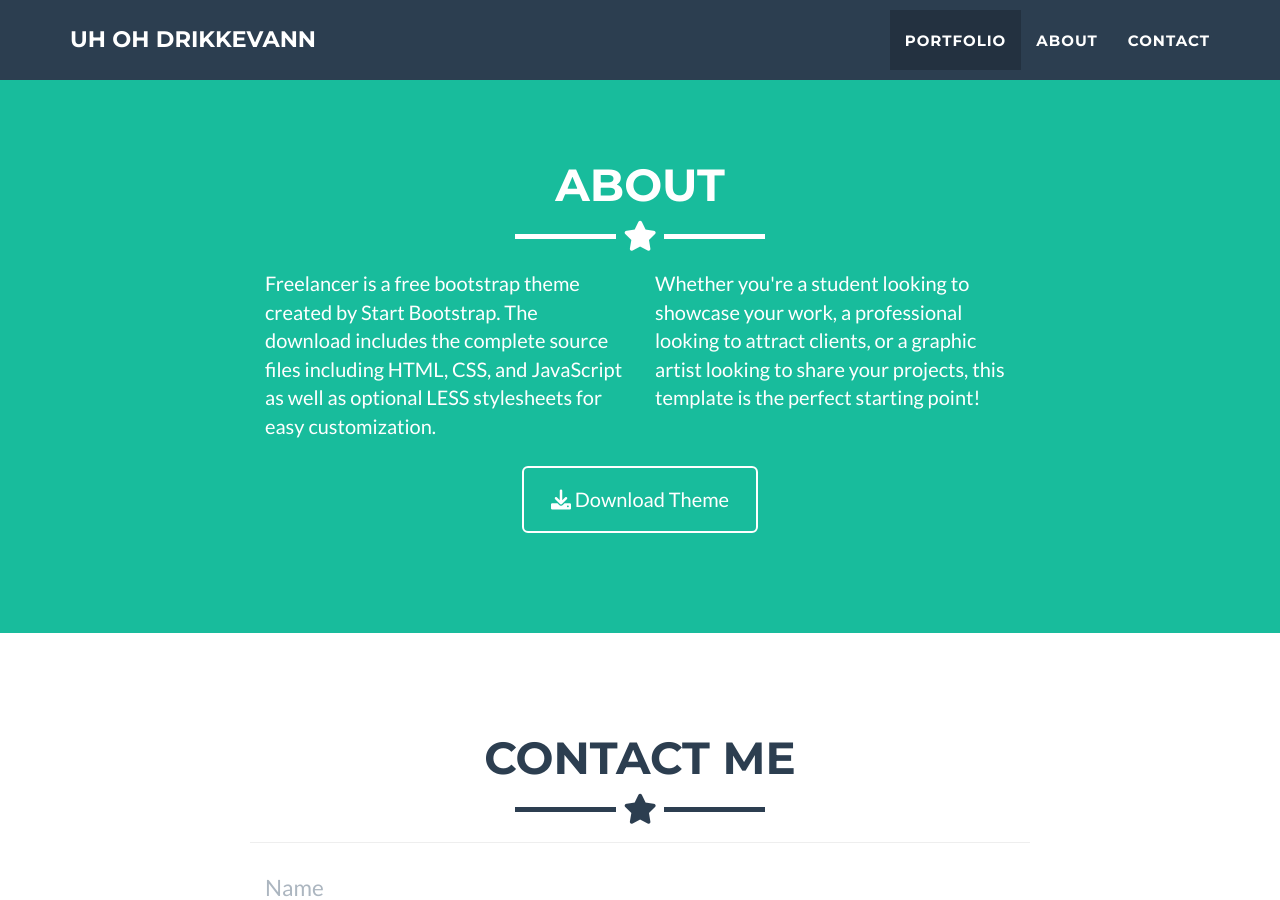
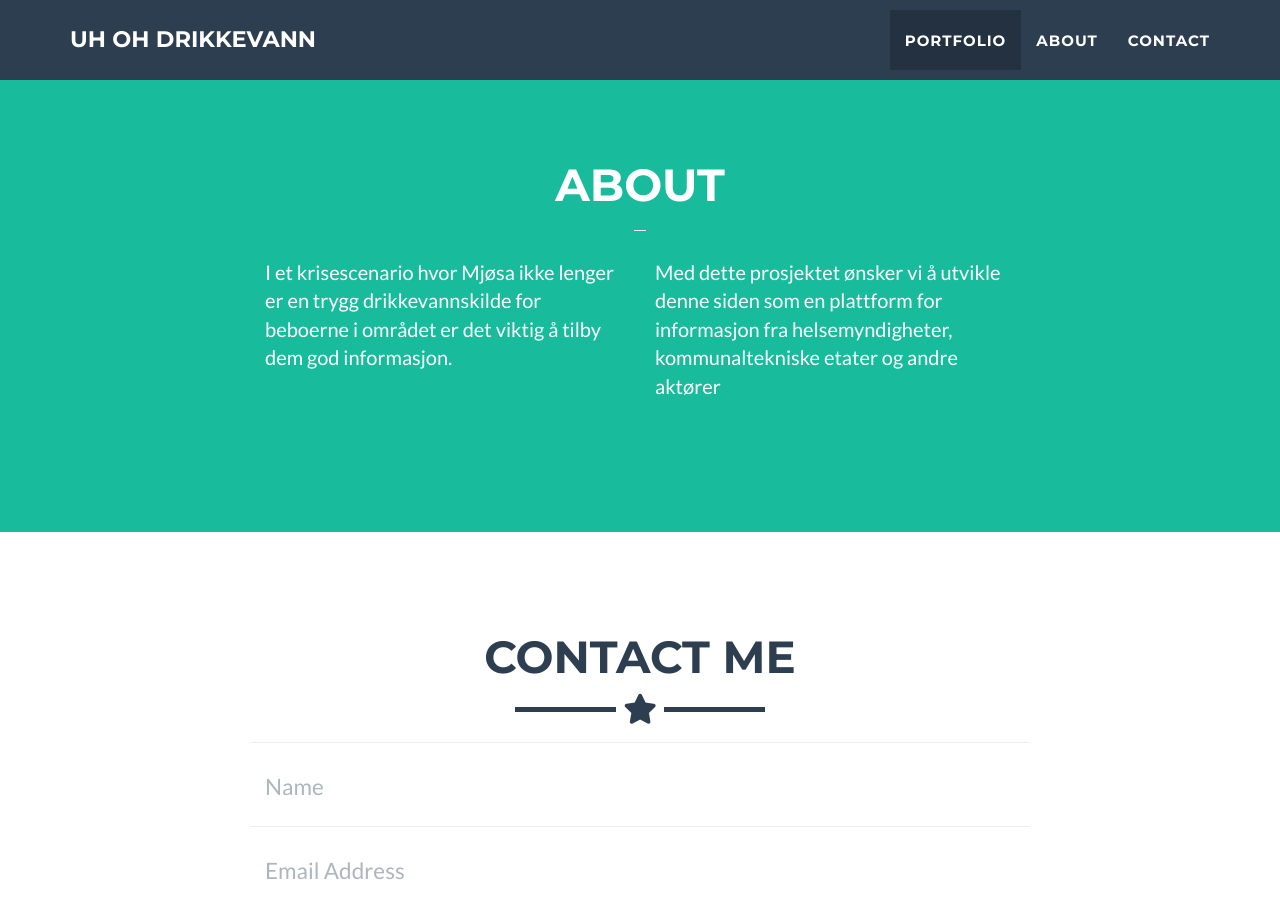
Before and after one commit to ttk4850-g5/ttk4850-g5.github.io, a Jekyll site: the page built from _posts/2014-07-18-project-1.markdown, in a window 1280 px wide and 900 px high, scrolled down 1612 px. Built offline with Jekyll 4.4.1, drawn with Linux system fonts in a browser that asks for light colours.

Commit message:
funker icons?

```diff
--- a/_includes/about.html
+++ b/_includes/about.html
@@ -4,22 +4,19 @@
     <div class="row">
       <div class="col-lg-12 text-center">
         <h2>About</h2>
-        <hr class="star-light">
+        <hr class="fa-solid fa-droplet">
       </div>
     </div>
     <div class="row">
       <div class="col-lg-4 col-lg-offset-2">
-        <p>Freelancer is a free bootstrap theme created by Start Bootstrap. The download includes the complete
-          source files including HTML, CSS, and JavaScript as well as optional LESS stylesheets for easy
-          customization.</p>
+        <p>I et krisescenario hvor Mjøsa ikke lenger er en trygg drikkevannskilde for beboerne i området er det viktig å tilby dem god informasjon.</p>
       </div>
       <div class="col-lg-4">
-        <p>Whether you're a student looking to showcase your work, a professional looking to attract clients, or
-          a graphic artist looking to share your projects, this template is the perfect starting point! </p>
+        <p>Med dette prosjektet ønsker vi å utvikle denne siden som en plattform for informasjon fra helsemyndigheter, kommunaltekniske etater og andre aktører</p>
       </div>
       <div class="col-lg-8 col-lg-offset-2 text-center">
-        <a href="https://github.com/jeromelachaud/freelancer-theme" class="btn btn-lg btn-outline">
-          <i class="fa fa-download"></i> Download Theme
+        <a href="https://ttk4850-g5.github.io/" class="fa-solid fa-fish">
+          <i class="fa fa-download"></i> Fisken dævver
         </a>
       </div>
     </div>
```
